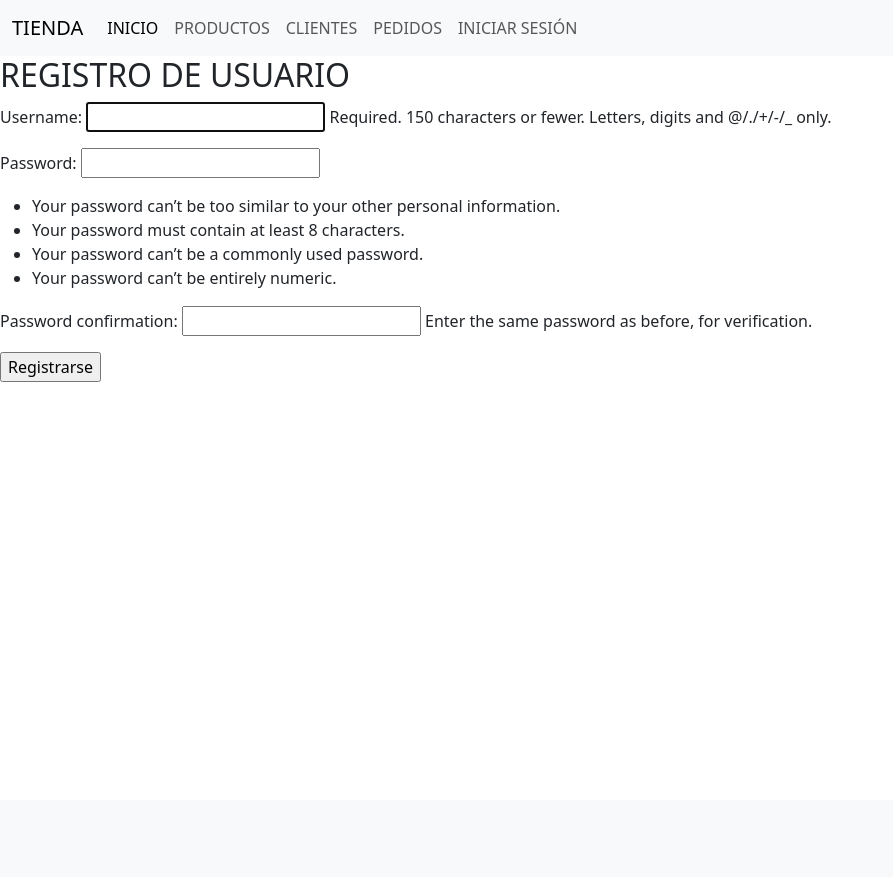
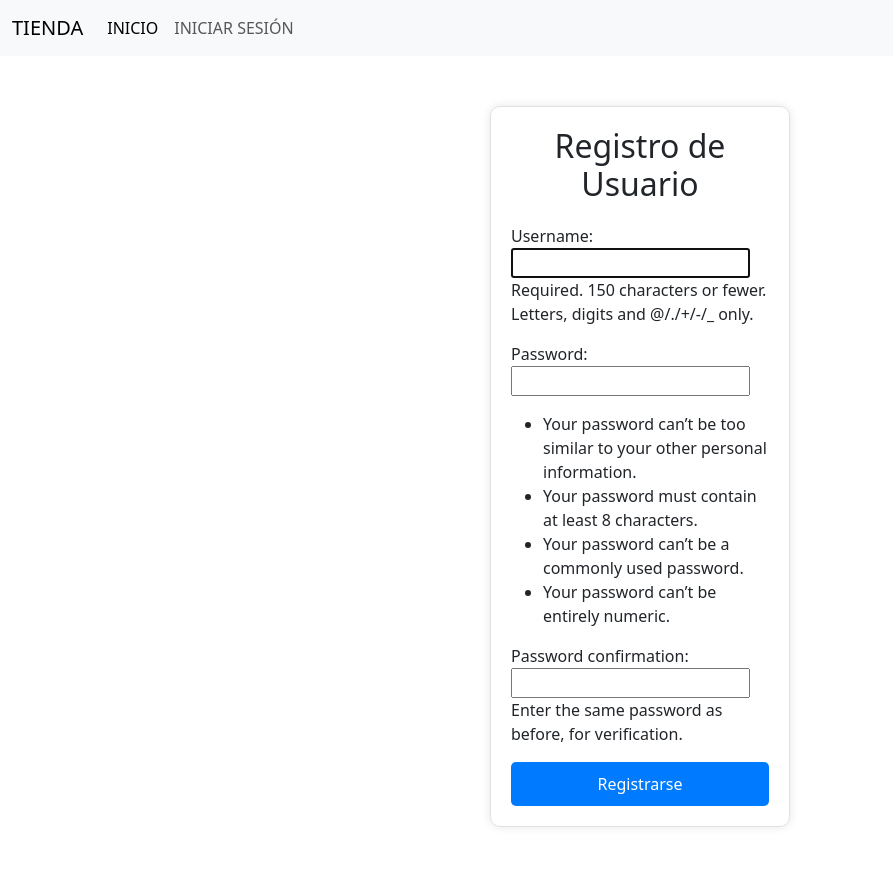
Before and after one commit to NEPalacios/PREENTREGA3-PALACIOS, a Django app: page /login/signup/ in a window 1280 px wide. Shown: the whole page, without its empty margins (0-893 px from the left). Before the commit the page ends 382 px from the top, so only its background shows below. Run offline with Django 5.2, Linux system fonts and the light colour scheme.

Commit message:
ft: css en registro.html

```diff
--- a/login/templates/login/registro.html
+++ b/login/templates/login/registro.html
@@ -1,13 +1,68 @@
 {% extends 'tienda/template.html' %}
+{% load static %}
 {% block content %}
-<title>REGISTRO</title>
-<h2>REGISTRO DE USUARIO</h2>
-<form action="" method="post">
-    {% csrf_token %}
-    {{form.as_p}}
-    <input type="submit"  value="Registrarse" >
-        {% if error %}
-            <h3>{{error}}</h3>
-        {% endif %}
-</form>
+<!DOCTYPE html>
+<html lang="es">
+
+<head>
+    <title>REGISTRO</title>
+    <link rel="stylesheet" href="{% static 'styles.css' %}">
+    <style>
+        .register-container {
+            max-width: 600px;
+            margin: 50px auto;
+            padding: 20px;
+            border: 1px solid #dee2e6;
+            border-radius: 10px;
+            box-shadow: 0 0 10px rgba(0, 0, 0, 0.1);
+        }
+
+        .register-title {
+            text-align: center;
+            margin-bottom: 20px;
+        }
+
+        .register-form .form-group {
+            margin-bottom: 15px;
+        }
+
+        .register-form input[type="submit"] {
+            width: 100%;
+            padding: 10px;
+            background-color: #007bff;
+            border: none;
+            color: white;
+            border-radius: 5px;
+            cursor: pointer;
+        }
+
+        .register-form input[type="submit"]:hover {
+            background-color: #0056b3;
+        }
+
+        .error-message {
+            color: red;
+            text-align: center;
+            margin-top: 10px;
+        }
+    </style>
+</head>
+
+<body>
+    <div class="container register-container">
+        <h2 class="register-title">Registro de Usuario</h2>
+        <form class="register-form" action="" method="post">
+            {% csrf_token %}
+            {{ form.as_p }}
+            <input type="submit" value="Registrarse">
+            {% if error %}
+            <div class="error-message">
+                <h3>{{ error }}</h3>
+            </div>
+            {% endif %}
+        </form>
+    </div>
+</body>
+
+</html>
 {% endblock content %}
--- a/tienda/templates/tienda/template.html
+++ b/tienda/templates/tienda/template.html
@@ -23,6 +23,7 @@
                     <li class="nav-item">
                         <a class="nav-link active" aria-current="page" href="{% url 'tienda:index' %}">INICIO</a>
                     </li>
+                    {% if user.is_authenticated %}
                     <li class="nav-item">
                         <a class="nav-link" href="{% url 'tienda:productos_consultar' %}">PRODUCTOS</a>
                     </li>
@@ -32,7 +33,6 @@
                     <li class="nav-item">
                         <a class="nav-link" href="{% url 'tienda:pedidos_consultar' %}">PEDIDOS</a>
                     </li>
-                    {% if user.is_authenticated %}
                         <li class="nav-item">
                             <a class="nav-link" href="#">{{ user.username }}</a>
                         </li>
```
Also changed, not shown: tienda/views.py (+16 -16 lines).
